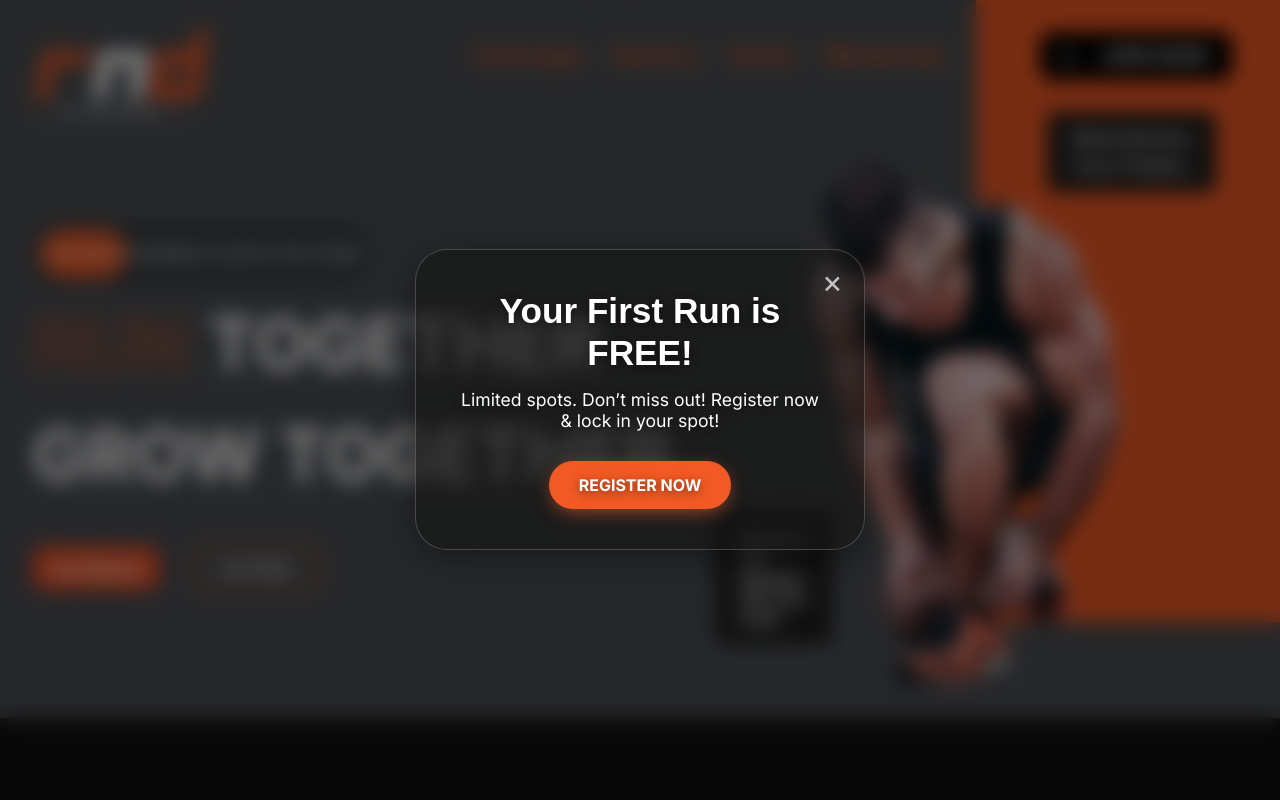
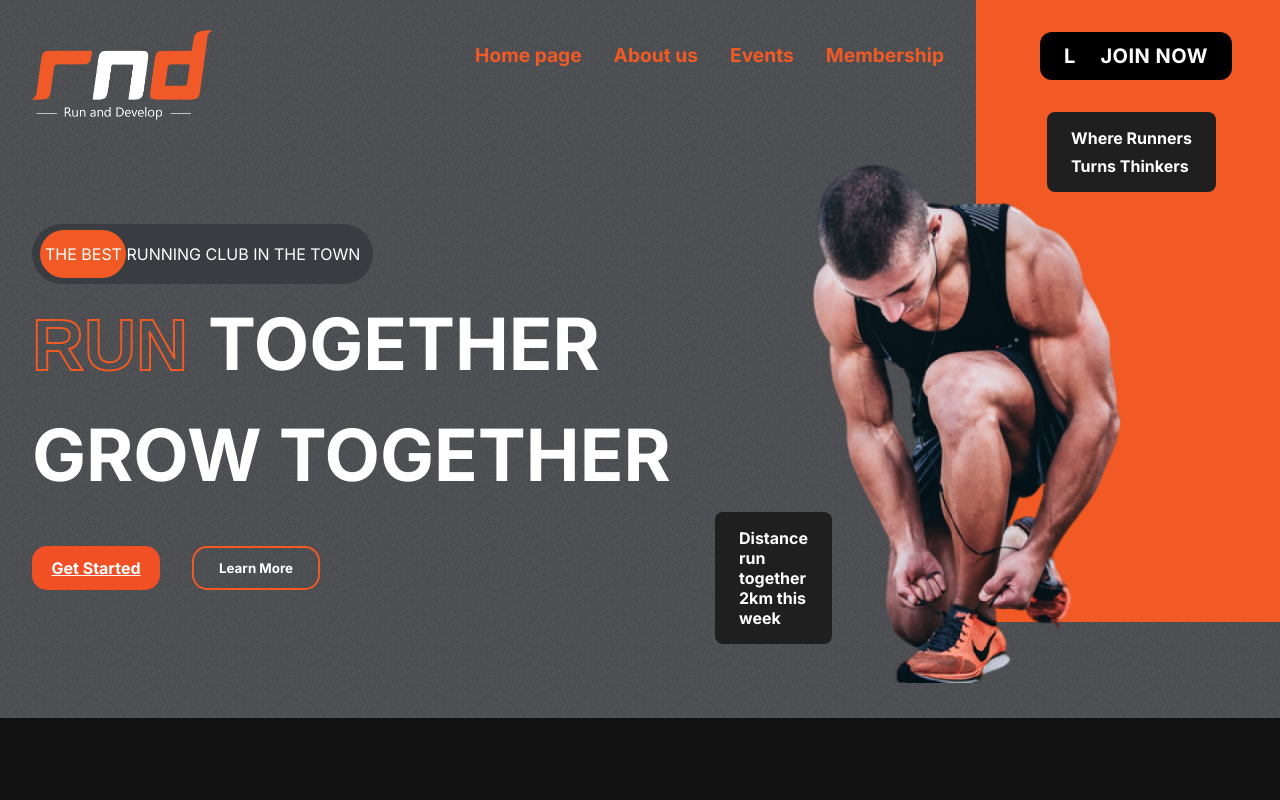
Before and after one commit to infantansker/rnd, a React (Create React App) app: page / in a window 1280 px wide. Shown: the top 800 px of the page. Built offline with nearby package versions, Linux system fonts and the light colour scheme.

Commit message:
Fix: Optimize for Netlify and update dependencies

```diff
--- a/src/App.jsx
+++ b/src/App.jsx
@@ -1,16 +1,14 @@
 import './App.css';
-import Hero from './Components/Hero/Hero';
-import Plans from './Components/Plans/Plans';
-import Programs from './Components/Programs/Programs';
-import AboutData from './Components/About/AboutData';
-import Testimonials from './Components/Testimonials/Testimonials';
-import Footer from './Components/Footer/Footer';
-import Contact from './Components/Contact/Contact';
+import {
+  BrowserRouter as Router,
+  Routes,
+  Route
+} from 'react-router-dom';
+import React from 'react';
+
+import Home from './Components/Home';
 import EventsPage from './Components/EventsPage';
-import Home from './Components/Home';
 import Login from './Components/Login/Login';
-import { BrowserRouter as Router, Routes, Route } from 'react-router-dom';
-import React from 'react';
 
 // Error Boundary Component
 class ErrorBoundary extends React.Component {
@@ -70,21 +68,7 @@ function App() {
     <ErrorBoundary>
       <Router>
         <Routes>
-          <Route
-            path="/"
-            element={
-              <div className="App">
-                <Hero />
-                <Home/>
-                <Programs />
-                <AboutData />
-                <Plans />
-                <Testimonials />
-                <Contact />
-                <Footer />
-              </div>
-            }
-          />
+          <Route path="/" element={<Home />} />
           <Route path="/events" element={<EventsPage />} />
           <Route path="/login" element={<Login />} />
         </Routes>
--- a/src/Components/Home.jsx
+++ b/src/Components/Home.jsx
@@ -1,44 +1,21 @@
-import React, { useEffect, useState } from 'react';
-import './Home.css'; // Make sure this CSS file is imported
+import Hero from './Hero/Hero';
+import Plans from './Plans/Plans';
+import Programs from './Programs/Programs';
+import AboutData from './About/AboutData';
+import Testimonials from './Testimonials/Testimonials';
+import Contact from './Contact/Contact';
+import Footer from './Footer/Footer';
 
-const Home = () => {
-  const [showPopup, setShowPopup] = useState(false);
-  const [isClosing, setIsClosing] = useState(false);
-
-  // Show the popup after the component mounts
-  useEffect(() => {
-    const timer = setTimeout(() => {
-      setShowPopup(true);
-    }, 500); // small delay for smooth entrance
-    return () => clearTimeout(timer);
-  }, []);
-
-  const closePopup = () => {
-    setIsClosing(true); // Trigger the closing animation
-    setTimeout(() => {
-      setShowPopup(false);
-      setIsClosing(false); // Reset for next time
-    }, 500); // should match exit animation duration
-  };
-
-  // Conditionally render the popup
-  if (!showPopup) {
-    return null;
-  }
-
-  return (
-    <div className={`popup-overlay ${showPopup ? 'active' : ''} ${isClosing ? 'closing' : ''}`}>
-      <div className="popup-content">
-        <button className="close-btn" onClick={closePopup}>&times;</button>
-        <h2>Your First Run is FREE!</h2>
-        <p>Limited spots. Don’t miss out! Register now & lock in your spot!</p>
-        {/* You can make this a link or a button */}
-        <a href="#register" className="register-button" onClick={closePopup}>
-          REGISTER NOW
-        </a>
-      </div>
-    </div>
-  );
-};
+const Home = () => (
+  <div className="App">
+    <Hero />
+    <Programs />
+    <AboutData />
+    <Plans />
+    <Testimonials />
+    <Contact />
+    <Footer />
+  </div>
+);
 
 export default Home;
```
Also changed, not shown: package.json (+5 -2 lines), 2 other files (tests, documents, lock files or other folders).
